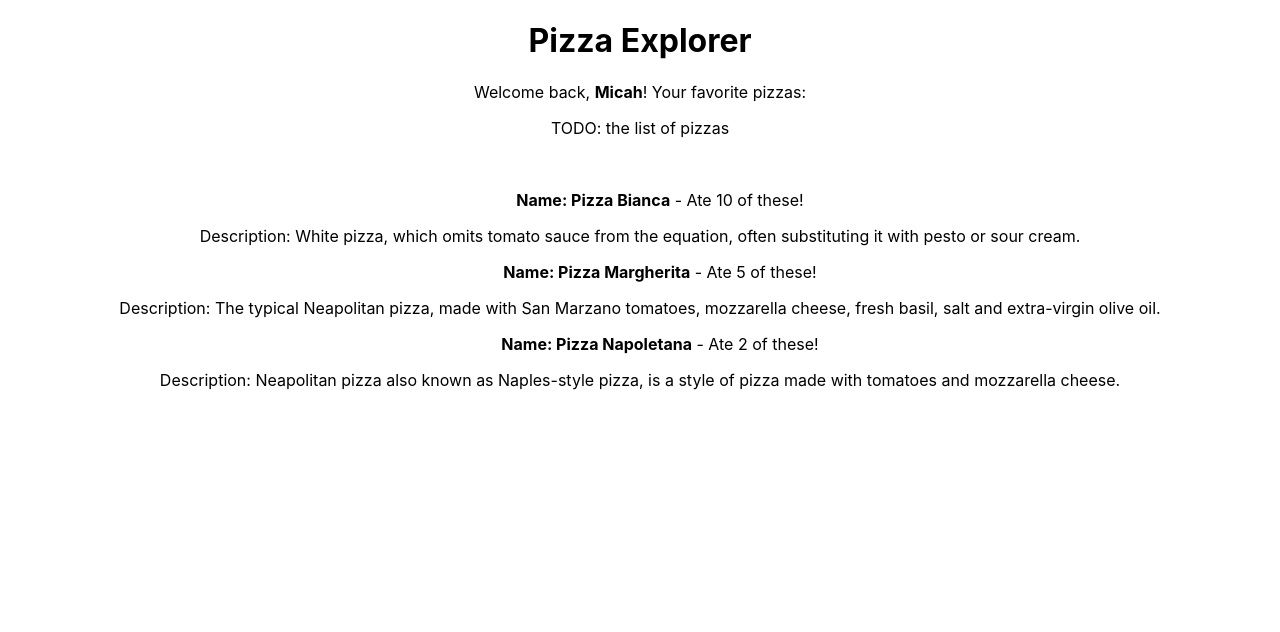
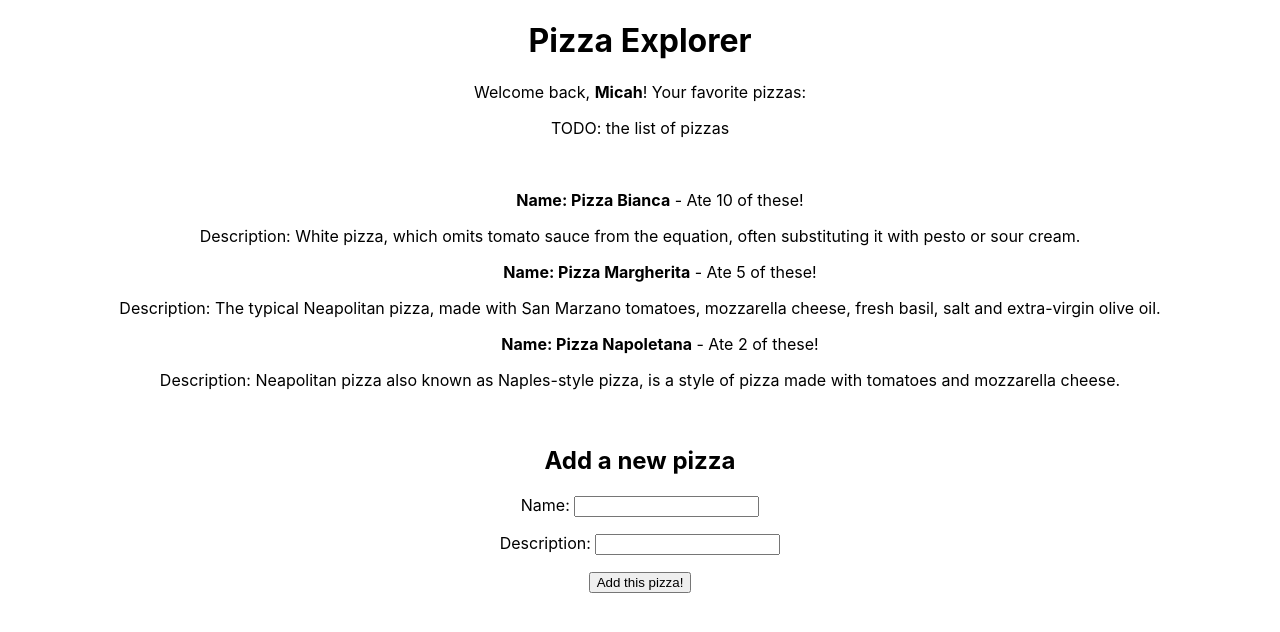
Before and after one commit to team-cake/pizza-explorer, a React (Create React App) app: page / in a window 1280 px wide. Shown: the top 632 px of the page. Built offline with nearby package versions, Linux system fonts and the light colour scheme.

Commit message:
Added AddPizzaForm.js to App.js.

```diff
--- a/src/App.js
+++ b/src/App.js
@@ -1,11 +1,18 @@
 import React from 'react'
 import PizzaList from './components/PizzaList'
+import AddPizzaForm from './components/AddPizzaForm'
 import './App.css'
 
 function App() {
-	return <div className='App'>
-    <PizzaList />
-  </div>
+	return (
+		<div className='App'>
+			<center>
+				<PizzaList />
+        <br/>
+        <AddPizzaForm />
+			</center>
+		</div>
+	)
 }
 
 export default App
--- /dev/null
+++ b/src/components/AddPizzaForm.js
@@ -0,0 +1,46 @@
+import React, { useState } from 'react'
+
+export default function AddPizzaForm() {
+	const [name, set_name] = useState('')
+	const [description, set_description] = useState('')
+
+	const submit = (event) => {
+		// to make sure that the form does not redirect (which is normal browser behavior)
+		event.preventDefault()
+
+		console.log('new pizza:', name, description)
+
+		// TODO:
+		// - dispatch the ADD_PIZZA action
+		// - clear the input fields
+	}
+
+	return (
+		<form onSubmit={submit}>
+			<h2>Add a new pizza</h2>
+			<p>
+				<label>
+					Name:{' '}
+					<input
+						type='text'
+						value={name}
+						onChange={(e) => set_name(e.target.value)}
+					/>
+				</label>
+			</p>
+			<p>
+				<label>
+					Description:{' '}
+					<input
+						type='text'
+						value={description}
+						onChange={(e) => set_description(e.target.value)}
+					/>
+				</label>
+			</p>
+			<p>
+				<button type='submit'>Add this pizza!</button>
+			</p>
+		</form>
+	)
+}
```
